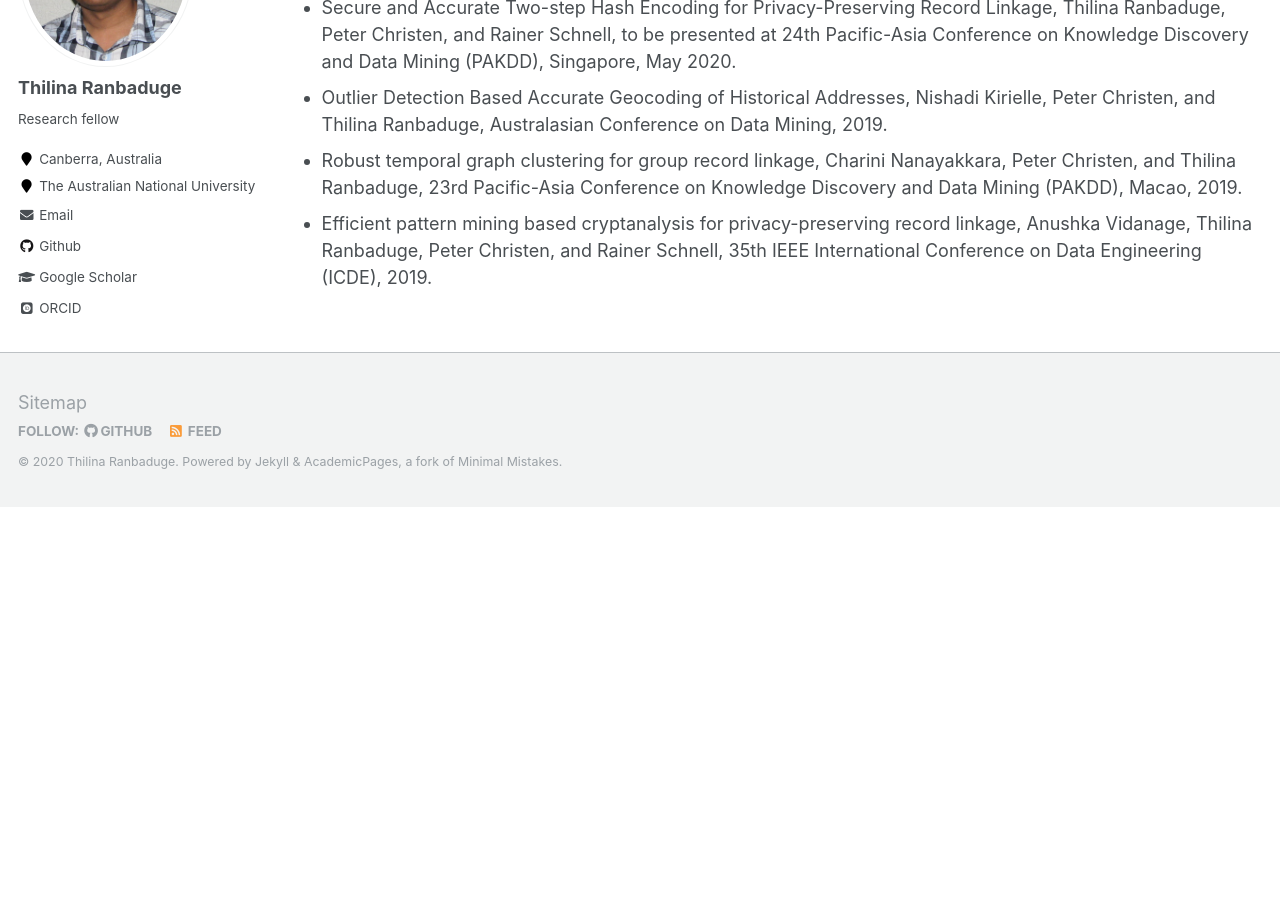
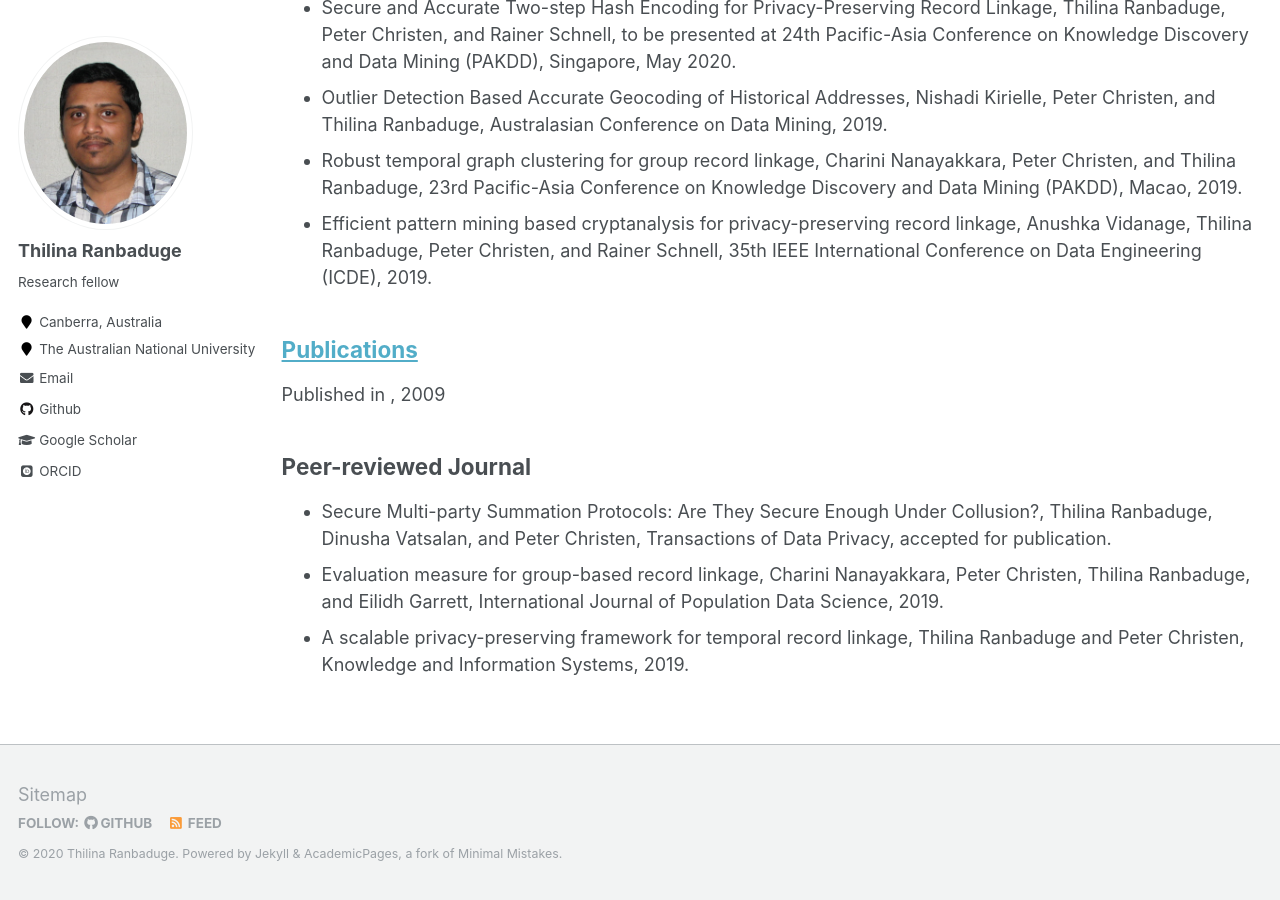
Before and after one commit to thilina-ranbaduge/thilina-ranbaduge.github.io, a Jekyll site: the page built from _publications/2009-10-01-paper-title-number-1.md, in a window 1280 px wide and 900 px high, scrolled down 512 px. Built offline with Jekyll 4.4.1, drawn with Linux system fonts in a browser that asks for light colours; some web fonts are replaced; before the commit the page ends 1019 px from its top, so only the background shows below that.

Commit message:
Update 2009-10-01-paper-title-number-1.md

```diff
--- a/_publications/2009-10-01-paper-title-number-1.md
+++ b/_publications/2009-10-01-paper-title-number-1.md
@@ -15,3 +15,10 @@ author_profile: true
 * Outlier Detection Based Accurate Geocoding of Historical Addresses, Nishadi Kirielle, Peter Christen, and Thilina Ranbaduge, Australasian Conference on Data Mining, 2019.
 * Robust temporal graph clustering for group record linkage, Charini Nanayakkara, Peter Christen, and Thilina Ranbaduge, 23rd Pacific-Asia Conference on Knowledge Discovery and Data Mining (PAKDD), Macao, 2019.
 * Efficient pattern mining based cryptanalysis for privacy-preserving record linkage, Anushka Vidanage, Thilina Ranbaduge, Peter Christen, and Rainer Schnell, 35th IEEE International Conference on Data Engineering (ICDE), 2019.
+
+
+{% if author.googlescholar %} You can also find my articles on my Google Scholar profile. {% endif %}
+
+{% include base_path %}
+
+{% for post in site.publications reversed %} {% include archive-single.html %} {% endfor %}
```
